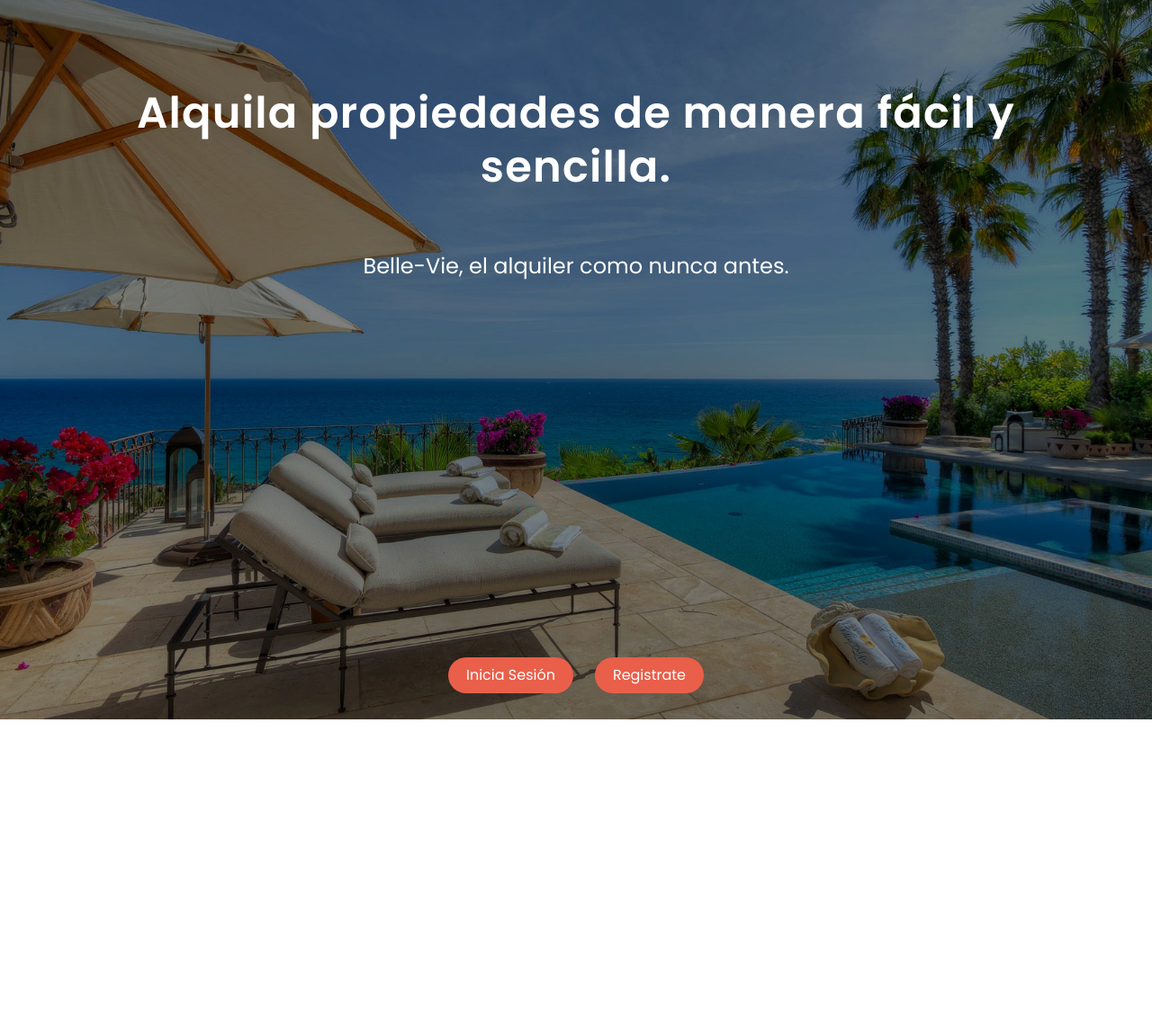
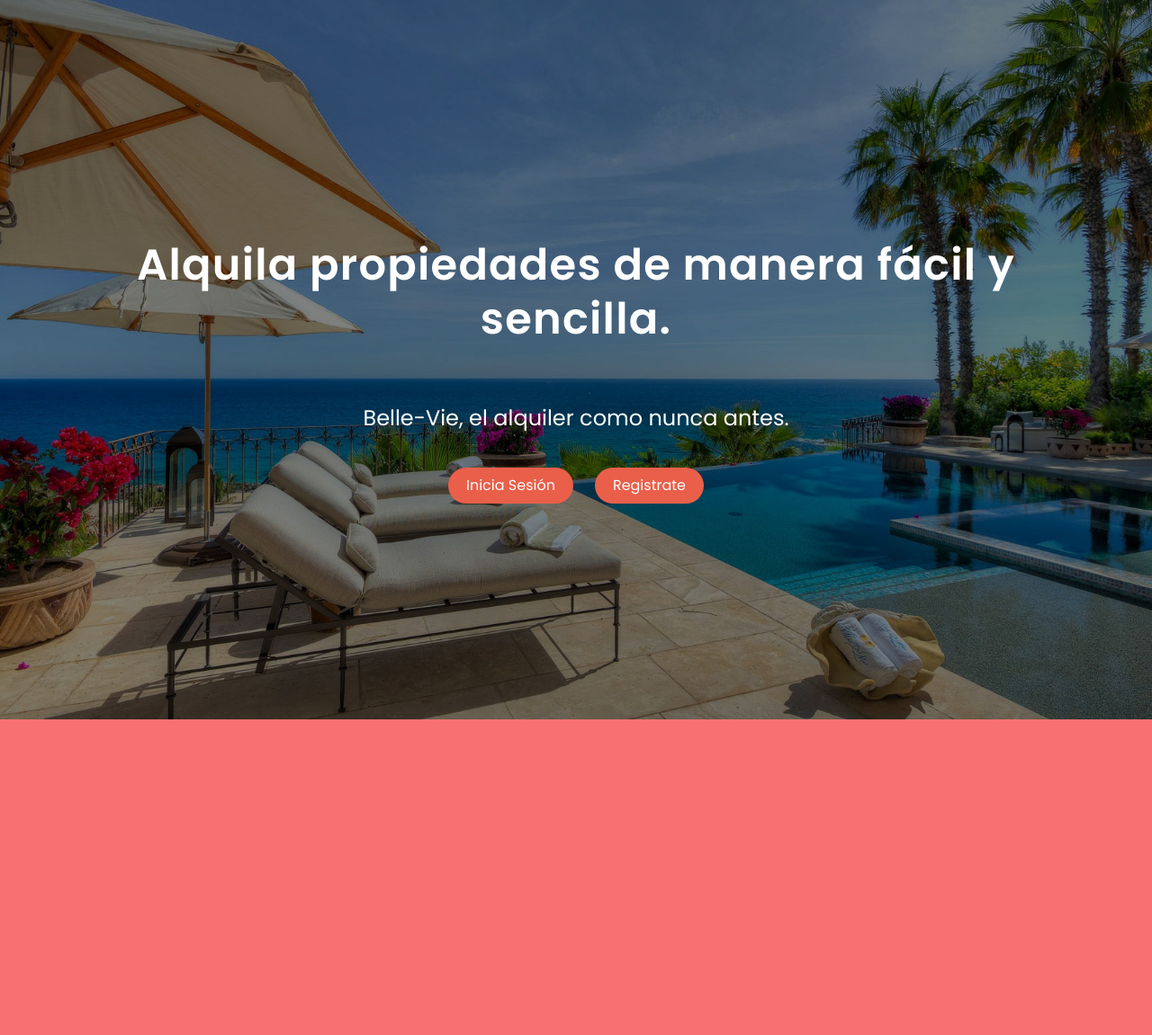
Before and after one commit to yAeroo/Belle-Vie, a Laravel app: template resources/views/homepage.blade.php in a window 1280 px wide. Shown: the part 80-1231 px from the top of the page at 90% size. After the commit the page ends 880 px from the top, so only its background shows below. Run offline with Laravel 10, Linux system fonts and the light colour scheme; the template is opened without the code that fills it, so the values that code supplies are empty; style sheets or scripts are compiled from the project's sources; some libraries are stand-ins or nearby versions.

Commit message:
Homepage Final Arreglada

```diff
--- a/resources/views/homepage.blade.php
+++ b/resources/views/homepage.blade.php
@@ -39,7 +39,7 @@
                         Belle-Vie, el alquiler como nunca antes.
                     </p>
 
-                    <div class="flex flex-col items-center justify-center h-screen">
+                    <div class="flex flex-col items-center justify-center">
                       <ul class="flex gap-6">
                         <li>
                           <a href="">
```
Lines whose indentation alone changed are shown as unchanged.
